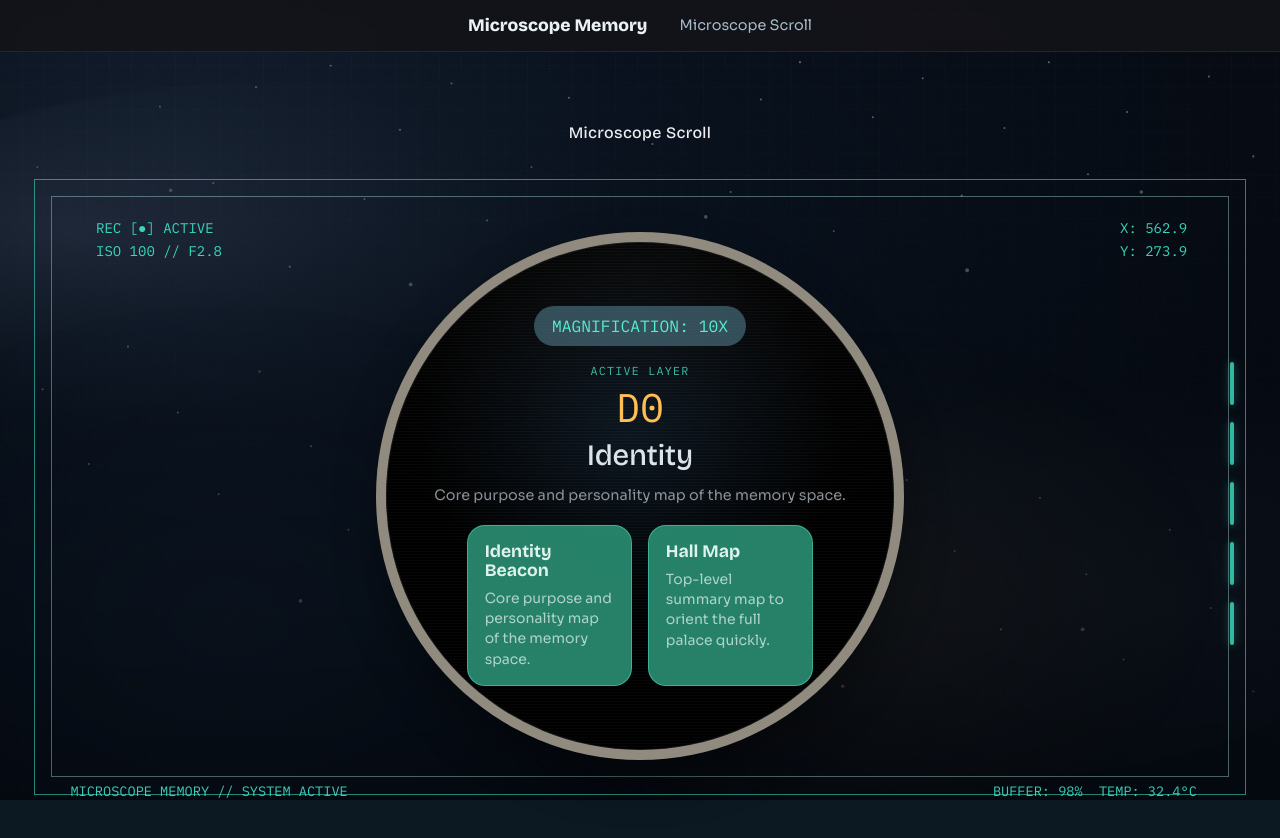
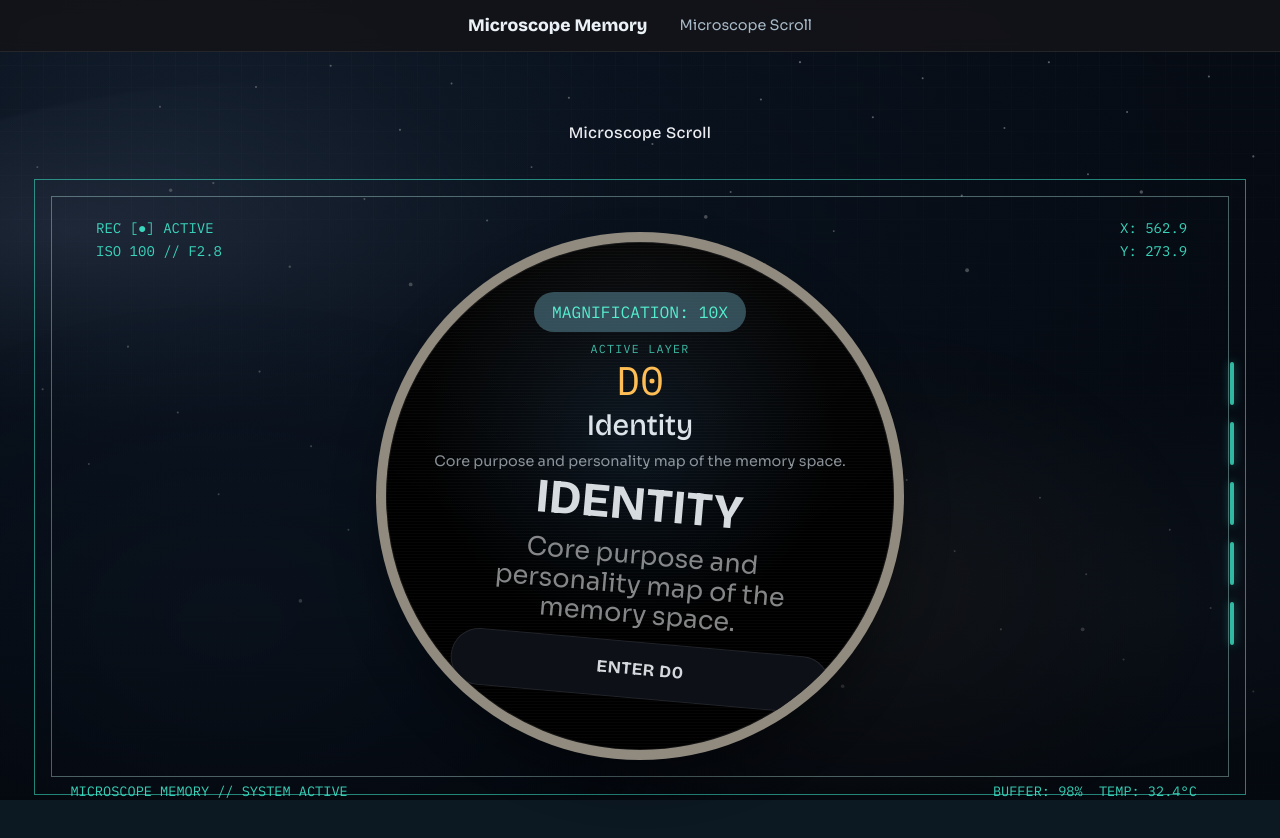
Before and after one commit to silentnoisehun/microscope-memory, a plain HTML site: page website/index.html in a window 1280 px wide. Shown: the top 838 px of the page. Drawn offline with nearby package versions, Linux system fonts and the light colour scheme.

Commit message:
feat(website): match cinematic scope style with tilted source overlay

```diff
--- a/website/app.js
+++ b/website/app.js
@@ -174,10 +174,9 @@ function bindMicroscopeDive() {
   const lensName = document.getElementById("lensName");
   const lensHint = document.getElementById("lensHint");
   const lensMag = document.getElementById("lensMag");
-  const lensCardTitleA = document.getElementById("lensCardTitleA");
-  const lensCardTextA = document.getElementById("lensCardTextA");
-  const lensCardTitleB = document.getElementById("lensCardTitleB");
-  const lensCardTextB = document.getElementById("lensCardTextB");
+  const lensHeroTitle = document.getElementById("lensHeroTitle");
+  const lensHeroText = document.getElementById("lensHeroText");
+  const lensHeroCta = document.getElementById("lensHeroCta");
   const hudX = document.getElementById("hudX");
   const hudY = document.getElementById("hudY");
   const scopeFrame = document.querySelector(".scope-frame");
@@ -197,10 +196,22 @@ function bindMicroscopeDive() {
     if (lensName) lensName.textContent = data.name;
     if (lensHint) lensHint.textContent = data.hint;
     if (lensMag) lensMag.textContent = "MAGNIFICATION: " + data.mag;
-    if (lensCardTitleA) lensCardTitleA.textContent = data.cardA;
-    if (lensCardTextA) lensCardTextA.textContent = data.cardAText;
-    if (lensCardTitleB) lensCardTitleB.textContent = data.cardB;
-    if (lensCardTextB) lensCardTextB.textContent = data.cardBText;
+    if (lensHeroTitle) {
+      lensHeroTitle.textContent = idx === 8 ? "THE SOURCE CODE" : data.name.toUpperCase();
+    }
+    if (lensHeroText) {
+      lensHeroText.textContent = idx === 8
+        ? "Explore the architecture behind the lens. Open source and ready for your contribution."
+        : data.hint;
+    }
+    if (lensHeroCta) {
+      lensHeroCta.textContent = idx === 8 ? "VIEW ON GITHUB" : "ENTER " + data.id;
+      lensHeroCta.href = idx === 8
+        ? "https://github.com/silentnoisehun/microscope-memory"
+        : "#microscope";
+      lensHeroCta.target = idx === 8 ? "_blank" : "_self";
+      lensHeroCta.rel = idx === 8 ? "noreferrer" : "";
+    }
 
     if (slider) slider.value = String(idx);
     if (depthId) depthId.textContent = data.id;
--- a/website/index.html
+++ b/website/index.html
@@ -50,15 +50,10 @@
             <p class="lens-depth" id="lensDepth">D8</p>
             <p class="lens-name" id="lensName">Raw Bytes</p>
             <p class="lens-hint" id="lensHint">Atomic binary floor</p>
-            <div class="lens-cards">
-              <article class="lens-card">
-                <h3 id="lensCardTitleA">Byte Lattice</h3>
-                <p id="lensCardTextA">Atomic binary substrate where every memory can be anchored.</p>
-              </article>
-              <article class="lens-card">
-                <h3 id="lensCardTitleB">Character Mesh</h3>
-                <p id="lensCardTextB">Character-space alignment for exact reconstruction paths.</p>
-              </article>
+            <div class="lens-hero">
+              <h3 id="lensHeroTitle">THE SOURCE CODE</h3>
+              <p id="lensHeroText">Explore the architecture behind the lens. Open source and ready for your contribution.</p>
+              <a id="lensHeroCta" href="https://github.com/silentnoisehun/microscope-memory" target="_blank" rel="noreferrer">VIEW ON GITHUB</a>
             </div>
           </div>
         </aside>
--- a/website/styles.css
+++ b/website/styles.css
@@ -480,7 +480,7 @@ h3 {
 }
 
 .lens-mag {
-  margin: 0 0 1.1rem;
+  margin: 0 0 0.55rem;
   padding: 0.5rem 1.1rem;
   border-radius: 999px;
   background: rgba(75, 115, 128, 0.66);
@@ -491,7 +491,7 @@ h3 {
 }
 
 .lens-depth {
-  margin: 0.45rem 0 0;
+  margin: 0.18rem 0 0;
   font-family: "IBM Plex Mono", monospace;
   color: #ffbe55;
   font-size: clamp(1.9rem, 5vh, 4rem);
@@ -500,7 +500,7 @@ h3 {
 }
 
 .lens-name {
-  margin: 0.45rem 0 0;
+  margin: 0.22rem 0 0;
   font-family: "Bricolage Grotesque", sans-serif;
   font-size: clamp(1rem, 3.7vh, 2.6rem);
   color: #dce4ea;
@@ -508,7 +508,7 @@ h3 {
 }
 
 .lens-hint {
-  margin: 0.5rem 0 0;
+  margin: 0.25rem 0 0;
   color: rgba(188, 198, 207, 0.72);
   font-size: clamp(0.72rem, 1.8vh, 1.15rem);
   max-width: 44ch;
@@ -619,33 +619,54 @@ h3 {
   color: var(--muted);
 }
 
-.lens-cards {
+.lens-hero {
   z-index: 2;
-  width: min(74%, 650px);
-  margin-top: 1.2rem;
-  display: grid;
-  grid-template-columns: 1fr 1fr;
-  gap: 1rem;
+  width: min(82%, 760px);
+  margin-top: 0.45rem;
+  text-align: center;
 }
 
-.lens-card {
-  border: 1px solid rgba(74, 223, 194, 0.52);
-  border-radius: 18px;
-  background: rgba(43, 143, 116, 0.9);
-  padding: 1rem 1.05rem;
-  text-align: left;
+.lens-hero h3 {
+  margin: 0;
+  font-family: "Bricolage Grotesque", sans-serif;
+  font-size: clamp(1.7rem, 6vh, 4.8rem);
+  letter-spacing: 0.01em;
+  color: #d6dbe0;
+  transform: rotate(5deg);
 }
 
-.lens-card h3 {
-  margin: 0;
-  color: #def3ec;
-  font-size: clamp(0.84rem, 2.2vh, 1.8rem);
+.lens-hero p {
+  margin: 0.65rem auto 0;
+  max-width: 30ch;
+  font-size: clamp(0.92rem, 3.2vh, 1.72rem);
+  color: rgba(183, 185, 186, 0.72);
+  line-height: 1.16;
+  transform: rotate(5deg);
 }
 
-.lens-card p {
-  margin: 0.45rem 0 0;
-  color: rgba(204, 231, 222, 0.82);
-  font-size: clamp(0.7rem, 1.75vh, 1.08rem);
+.lens-hero a {
+  margin-top: 0.78rem;
+  display: inline-flex;
+  align-items: center;
+  justify-content: center;
+  min-width: min(70vw, 380px);
+  padding: 0.95rem 1.8rem;
+  border-radius: 999px;
+  text-decoration: none;
+  background: rgba(14, 18, 25, 0.94);
+  border: 1px solid rgba(255, 255, 255, 0.08);
+  color: #d5d8dc;
+  font-family: "Bricolage Grotesque", sans-serif;
+  font-weight: 700;
+  font-size: clamp(0.82rem, 2.15vh, 1.7rem);
+  letter-spacing: 0.03em;
+  transform: rotate(5deg);
+  transition: transform 0.2s ease, box-shadow 0.2s ease;
+}
+
+.lens-hero a:hover {
+  transform: rotate(5deg) translateY(-2px);
+  box-shadow: 0 14px 32px rgba(0, 0, 0, 0.38);
 }
 
 .layer-art-0 {
@@ -921,10 +942,9 @@ h3 {
     height: min(77vh, 94vw);
   }
 
-  .lens-cards {
-    grid-template-columns: 1fr;
-    width: min(79%, 390px);
-    gap: 0.65rem;
+  .lens-hero {
+    width: min(84%, 500px);
+    margin-top: 0.9rem;
   }
 }
 
@@ -967,8 +987,14 @@ h3 {
     font-size: 0.64rem;
   }
 
-  .lens-cards {
-    width: min(84%, 315px);
+  .lens-hero {
+    width: min(88%, 330px);
+  }
+
+  .lens-hero h3,
+  .lens-hero p,
+  .lens-hero a {
+    transform: rotate(3deg);
   }
 
   .footer {
```
